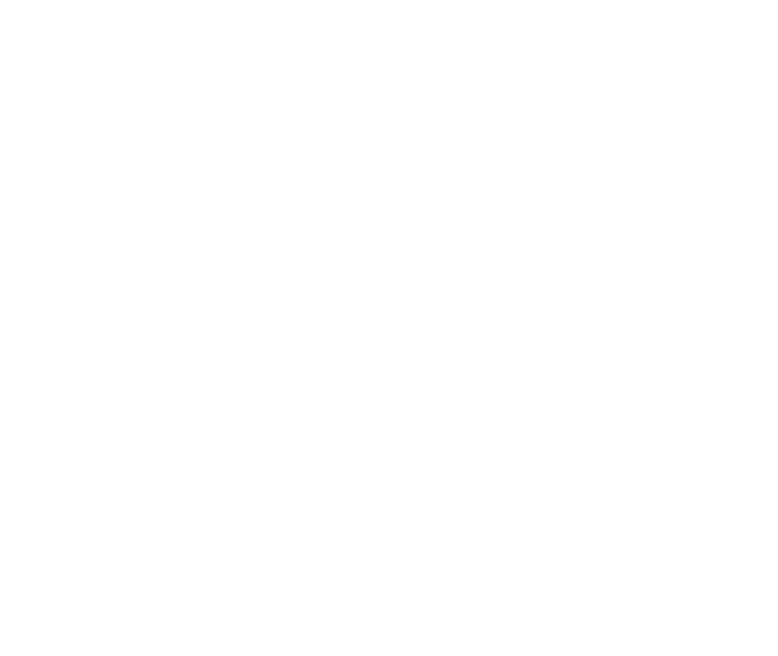
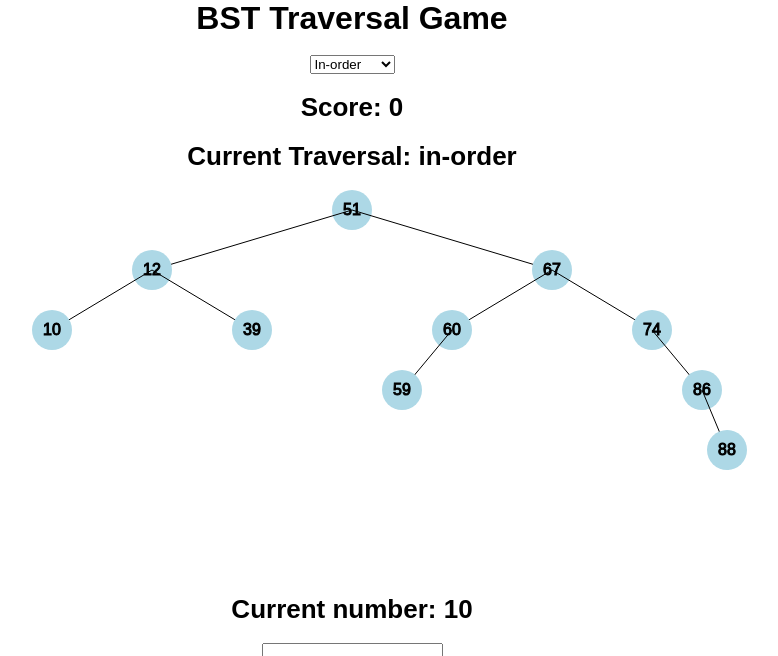
Before and after one commit to Jia2005/Algorific, a React (Create React App) app: page /bstgame in a window 1280 px wide. Before the commit this address had no page. Shown: the top 656 px of the page, without its empty margins (288-1066 px from the left). Built offline with nearby package versions, Linux system fonts and the light colour scheme.

Commit message:
BST added

```diff
--- a/src/App.js
+++ b/src/App.js
@@ -6,6 +6,7 @@
 import Auth from './Login/Auth';
 import UserProfile from './Profile/profile';
 import HomePage from './HomePage';
+import Bstgame from './bstgame';
 
 const App = () => {
   return (
@@ -17,6 +18,7 @@
         <Route path="/stack" element={<Stacks />} />
         <Route path="/queue" element={<Queues />} />
         <Route path="/profile" element={<UserProfile />} />
+        <Route path="/bstgame" element={<Bstgame />} />
       </Routes>
     </BrowserRouter>
   );
--- a/src/HomePage.js
+++ b/src/HomePage.js
@@ -42,7 +42,7 @@
         <h3>{title}</h3>
         <p>{description}</p>
         <button onClick={() => window.location.href='/queue'}>Learn</button>
-        <button onClick={() => window.location.href='#'}>Play a game</button>
+        <button onClick={() => window.location.href='/bstgame'}>Play a game</button>
       </div>
     </div>
   );
--- /dev/null
+++ b/src/bstgame.js
@@ -0,0 +1,154 @@
+import React, { useState, useEffect } from 'react';
+import './App.css';
+
+function TreeNode(key) {
+    return { left: null, right: null, val: key };
+}
+
+function insert(root, key) {
+    if (root === null) return TreeNode(key);
+    if (root.val < key) {
+        root.right = insert(root.right, key);
+    } else {
+        root.left = insert(root.left, key);
+    }
+    return root;
+}
+
+function inOrderTraversal(root, result) {
+    if (root) {
+        inOrderTraversal(root.left, result);
+        result.push(root.val);
+        inOrderTraversal(root.right, result);
+    }
+    return result;
+}
+
+function preOrderTraversal(root, result) {
+    if (root) {
+        result.push(root.val);
+        preOrderTraversal(root.left, result);
+        preOrderTraversal(root.right, result);
+    }
+    return result;
+}
+
+function postOrderTraversal(root, result) {
+    if (root) {
+        postOrderTraversal(root.left, result);
+        postOrderTraversal(root.right, result);
+        result.push(root.val);
+    }
+    return result;
+}
+
+const Bstgame = () => {
+    const [bst, setBst] = useState(null);
+    const [traversalMethod, setTraversalMethod] = useState('in-order');
+    const [traversalValues, setTraversalValues] = useState([]);
+    const [currentIndex, setCurrentIndex] = useState(0);
+    const [score, setScore] = useState(0);
+    const [userInput, setUserInput] = useState('');
+
+    useEffect(() => {
+        const numbers = Array.from({ length: 10 }, () => Math.floor(Math.random() * 100) + 1);
+        let newBst = null;
+        numbers.forEach(num => {
+            newBst = insert(newBst, num);
+        });
+        setBst(newBst);
+        setTraversalValues(traversal(traversalMethod, newBst, []));
+    }, []);
+
+    useEffect(() => {
+        if (bst) {
+            setTraversalValues(traversal(traversalMethod, bst, []));
+        }
+    }, [traversalMethod, bst]);
+
+    const traversal = (method, root, result) => {
+        switch (method) {
+            case 'in-order':
+                return inOrderTraversal(root, result);
+            case 'pre-order':
+                return preOrderTraversal(root, result);
+            case 'post-order':
+                return postOrderTraversal(root, result);
+            default:
+                return [];
+        }
+    };
+
+    const handleGuess = () => {
+        const guess = parseInt(userInput, 10);
+        if (!isNaN(guess) && currentIndex < traversalValues.length - 1) {
+            const correctNextNumber = traversalValues[currentIndex + 1];
+            if (guess === correctNextNumber) {
+                setScore(score + 1);
+                alert('Correct!');
+            } else {
+                alert(`Wrong! Next was ${correctNextNumber}`);
+            }
+            setCurrentIndex(currentIndex + 1);
+            setUserInput('');
+        }
+    };
+
+    const renderTree = (node, x, y, dx) => {
+        if (!node) return null;
+
+        return (
+            <g key={node.val}>
+                <circle cx={x} cy={y} r="20" fill="lightblue" />
+                <text x={x} y={y} textAnchor="middle" stroke="black" strokeWidth="1px" dy=".3em">
+                    {node.val}
+                </text>
+                {node.left && (
+                    <>
+                        <line x1={x} y1={y} x2={x - dx} y2={y + 60} stroke="black" />
+                        {renderTree(node.left, x - dx, y + 60, dx / 2)}
+                    </>
+                )}
+                {node.right && (
+                    <>
+                        <line x1={x} y1={y} x2={x + dx} y2={y + 60} stroke="black" />
+                        {renderTree(node.right, x + dx, y + 60, dx / 2)}
+                    </>
+                )}
+            </g>
+        );
+    };
+
+    return (
+        <div className="App">
+            <h1 style={{ color: 'black' }}>BST Traversal Game</h1><br />
+            <select onChange={(e) => setTraversalMethod(e.target.value)} value={traversalMethod}>
+                <option value="in-order">In-order</option>
+                <option value="pre-order">Pre-order</option>
+                <option value="post-order">Post-order</option>
+            </select><br /><br />
+            <h2 style={{ color: 'black' }}>Score: {score}</h2><br />
+            <h2 style={{ color: 'black' }}>Current Traversal: {traversalMethod}</h2><br />
+            <svg width="800" height="400">
+                {renderTree(bst, 400, 20, 200)}
+            </svg>
+            {currentIndex < traversalValues.length ? (
+                <div>
+                    <h2 style={{ color: 'black' }}>Current number: {traversalValues[currentIndex]}</h2><br />
+                    <input
+                        type="text"
+                        value={userInput}
+                        onChange={(e) => setUserInput(e.target.value)}
+                        onKeyDown={(e) => {
+                            if (e.key === 'Enter') handleGuess();
+                        }}
+                    />
+                </div>
+            ) : (
+                <h4>Game Over! Final Score: {score}</h4>
+            )}
+        </div>
+    );
+};
+
+export default Bstgame;
```
